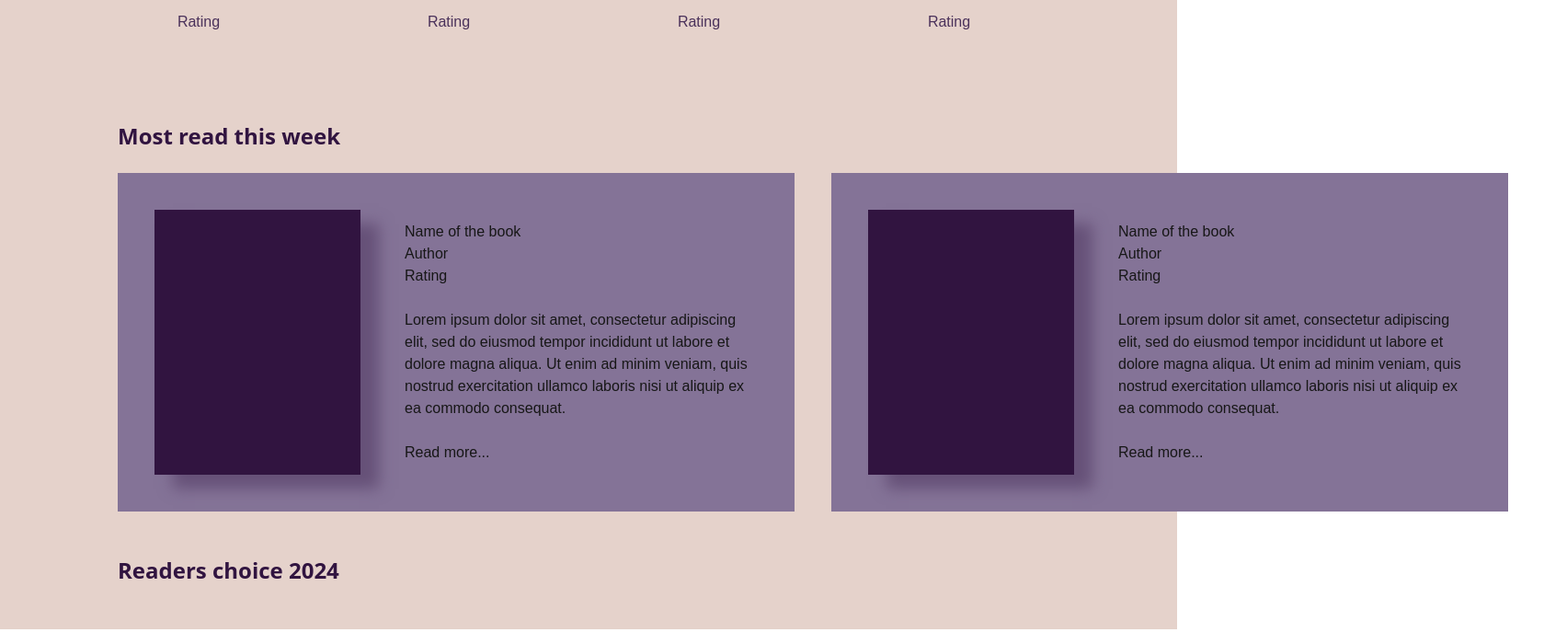
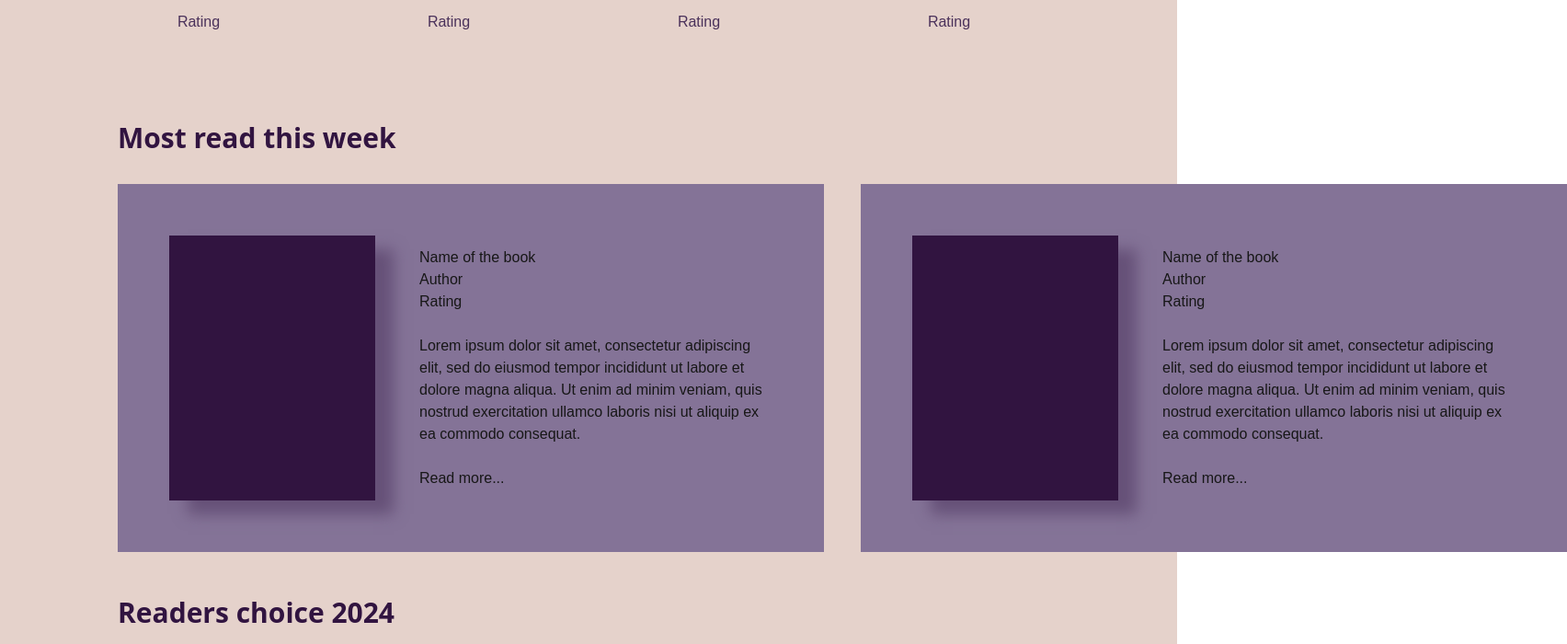
Before and after one commit to Lorena-Cec/Shelfie-web, a Next.js app: page /home in a window 1280 px wide. Shown: the part 1040-1740 px from the top of the page at 92% size, 1704 px wide, since content can reach past the window. Built offline with nearby package versions, Linux system fonts and the light colour scheme.

Commit message:
folders add

```diff
--- a/pages/home.tsx
+++ b/pages/home.tsx
@@ -58,11 +58,11 @@ const Home: React.FC = () => {
                     </div>
                 </div>
 
-                <div className='pt-24 pb-6'>
-                    <p className='text-primary-100 open-sans text-2xl'>Most read this week</p>
+                <div className='pt-24 pb-8'>
+                    <p className='text-primary-100 open-sans text-3xl'>Most read this week</p>
                 </div>
                 <div className='flex gap-10'>
-                    <div className='flex gap-12 bg-primary-400 p-10 w-fit '>
+                    <div className='flex gap-12 bg-primary-400 p-14 w-fit '>
                         <div className='w-56 h-72 bg-primary-100 shadow-primary-300 shadow-3xl'></div>
                         <div className='flex flex-col justify-between py-3'>
                             <div>
@@ -78,7 +78,7 @@ const Home: React.FC = () => {
                         </div>
                     </div>
 
-                    <div className='flex gap-12 bg-primary-400 p-10 w-fit '>
+                    <div className='flex gap-12 bg-primary-400 p-14 w-fit '>
                         <div className='w-56 h-72 bg-primary-100 shadow-primary-300 shadow-3xl'></div>
                         <div className='flex flex-col justify-between py-3'>
                             <div>
@@ -95,7 +95,7 @@ const Home: React.FC = () => {
                     </div>
                 </div>
                 <div className='py-12'>
-                    <p className='text-primary-100 open-sans text-2xl'>Readers choice 2024</p>
+                    <p className='text-primary-100 open-sans text-3xl'>Readers choice 2024</p>
                 </div>
             </div>
 
```
Also changed, not shown: lib/firebaseConfig.ts (added, +17 -0 lines), package.json (+5 -4 lines), modules/authenticaton/components/LoginForm.tsx (added), 1 other file (tests, documents, lock files or other folders).
